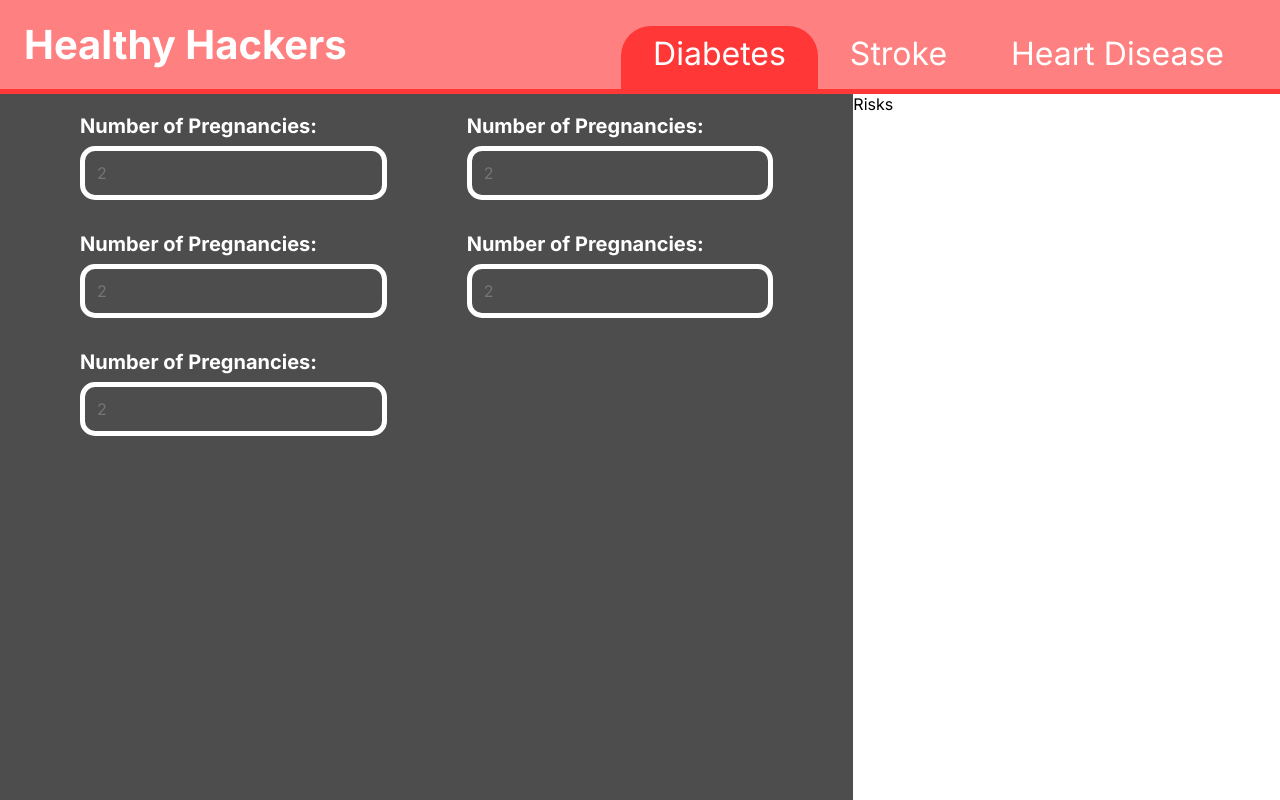
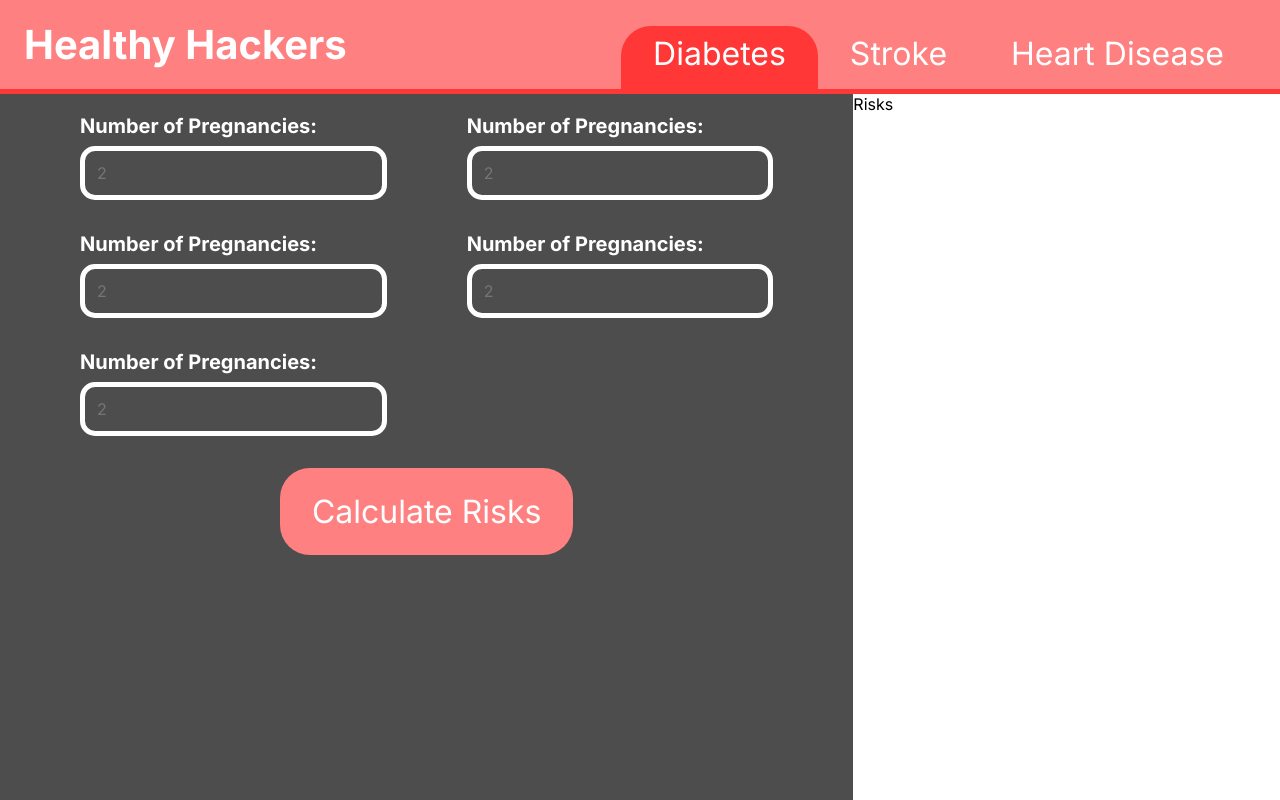
Before and after one commit to ChristianSWill/hacklytics-2025, a React (Vite) app: page / in a window 1280 px wide. Built offline with nearby package versions, Linux system fonts and the light colour scheme.

Commit message:
added calculate buttton styling

```diff
--- a/src/App.css
+++ b/src/App.css
@@ -49,6 +49,9 @@
 .questions {
   background-color: var(--background-color);
   color: var(--text-color);
+  gap: 2em;
+  display: flex;
+  flex-direction: column;
 }
 
 .question-wrapper {
@@ -87,3 +90,21 @@
     border-color: var(--primary-color);
   }
 }
+
+.question-submit {
+  font-family: "Inter", serif;
+  background-color: var(--primary-color);
+  color: var(--text-color);
+  padding: 0.75em 1em;
+  border: none;
+  border-radius: 30px;
+  font-size: 2rem;
+  cursor: pointer;
+  align-self: center;
+  transition: all 0.2s ease-in-out;
+
+  &:hover, &:focus {
+    background-color: var(--secondary-color);
+    transform: scale(1.05);
+  }
+}
--- a/src/pages/Diabetes.jsx
+++ b/src/pages/Diabetes.jsx
@@ -12,6 +12,7 @@ const Diabetes = () => {
           <Questions label="Number of Pregnancies" placeholder="2" />
           <Questions label="Number of Pregnancies" placeholder="2" />
         </div>
+        <button className="question-submit">Calculate Risks</button>
       </div>
       <div className="risk">Risks</div>
     </main>
```
